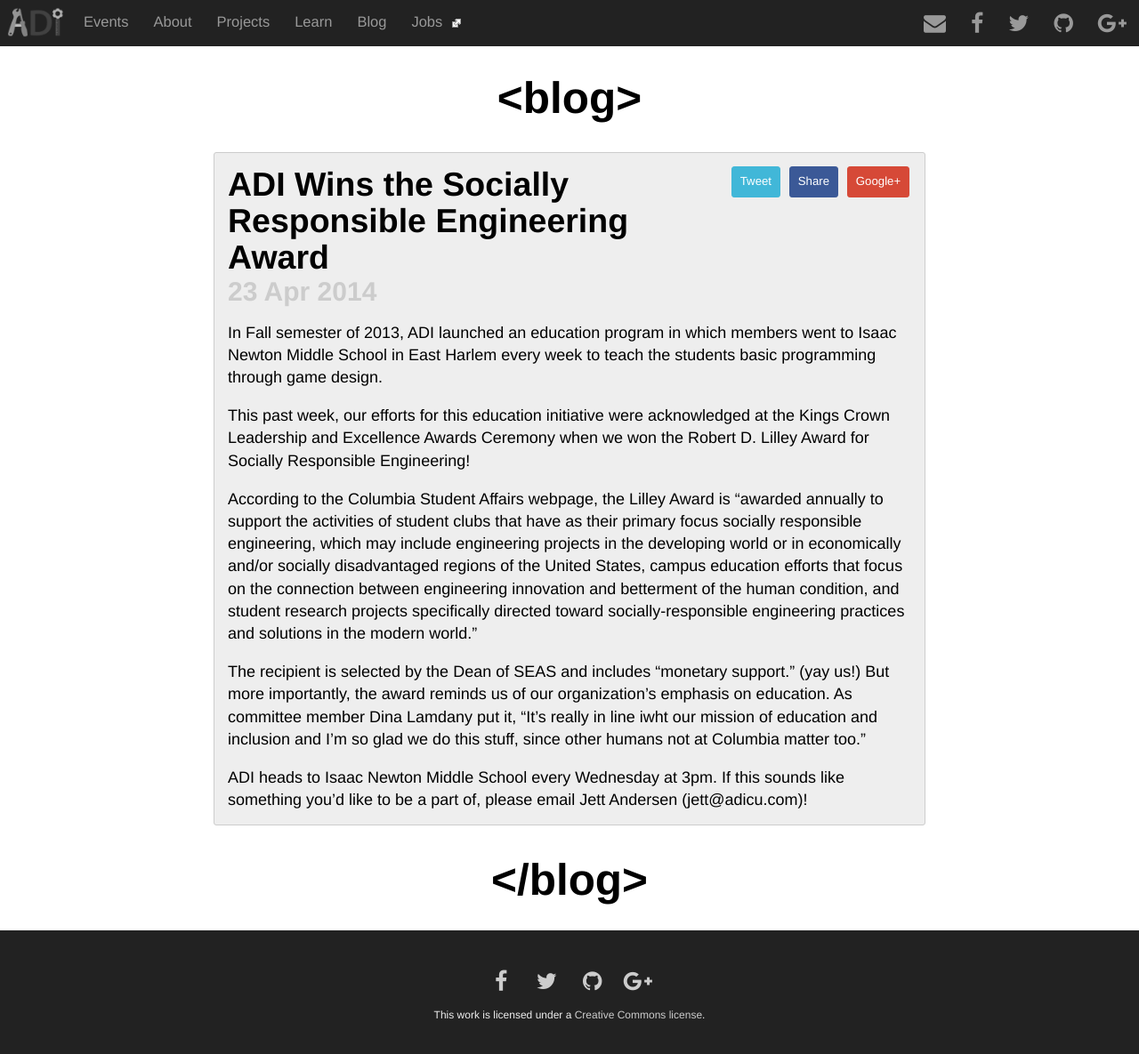
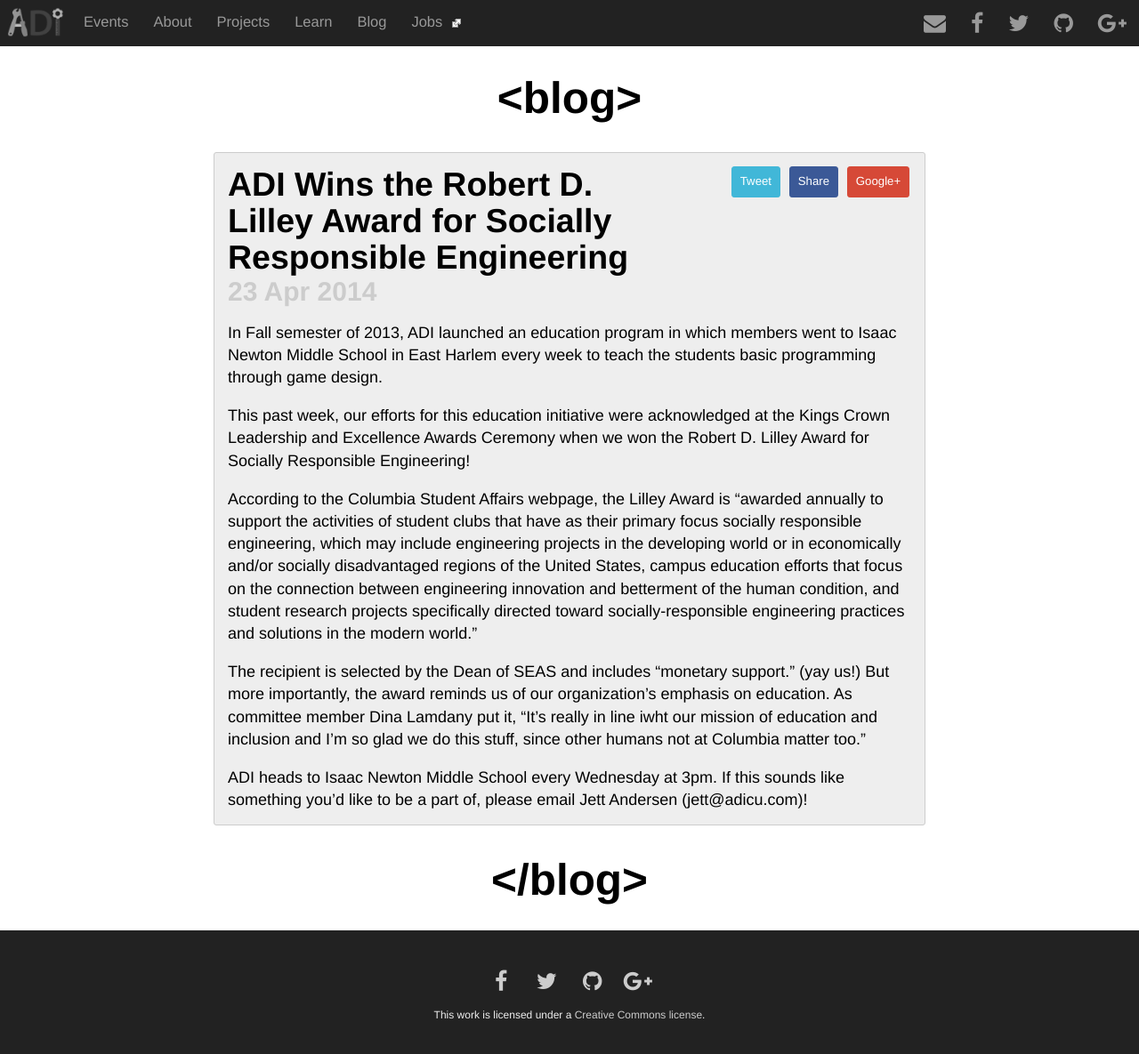
Before and after one commit to adicu/adicu.github.com-dep, a Jekyll site: the page built from _posts/2014-04-23-sociallyresponsible.md, in a window 1280 px wide and 1195 px high. Shown: the top 1185 px of the window at 89% size. Built offline with Jekyll 4.4.1, drawn with Linux system fonts in a browser that asks for light colours; nearby versions of some CDN libraries.

Commit message:
I fixed it

```diff
--- a/_posts/2014-04-23-sociallyresponsible.md
+++ b/_posts/2014-04-23-sociallyresponsible.md
@@ -1,6 +1,6 @@
 ---
 layout: post
-title: ADI Wins the Socially Responsible Engineering Award
+title: ADI Wins the Robert D. Lilley Award for Socially Responsible Engineering
 category: blogpost
 image: resposibleaward.JPG
 by: Angela Wang
```
